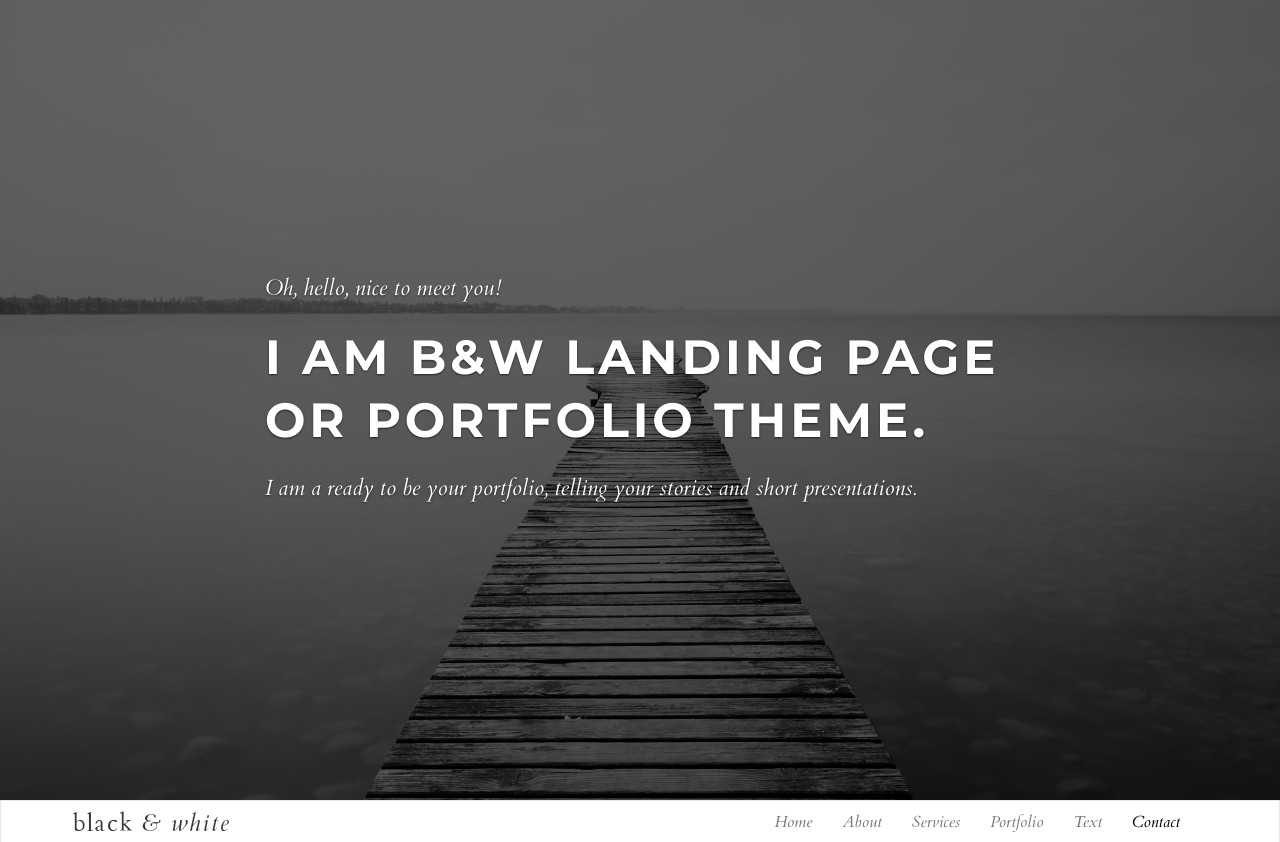
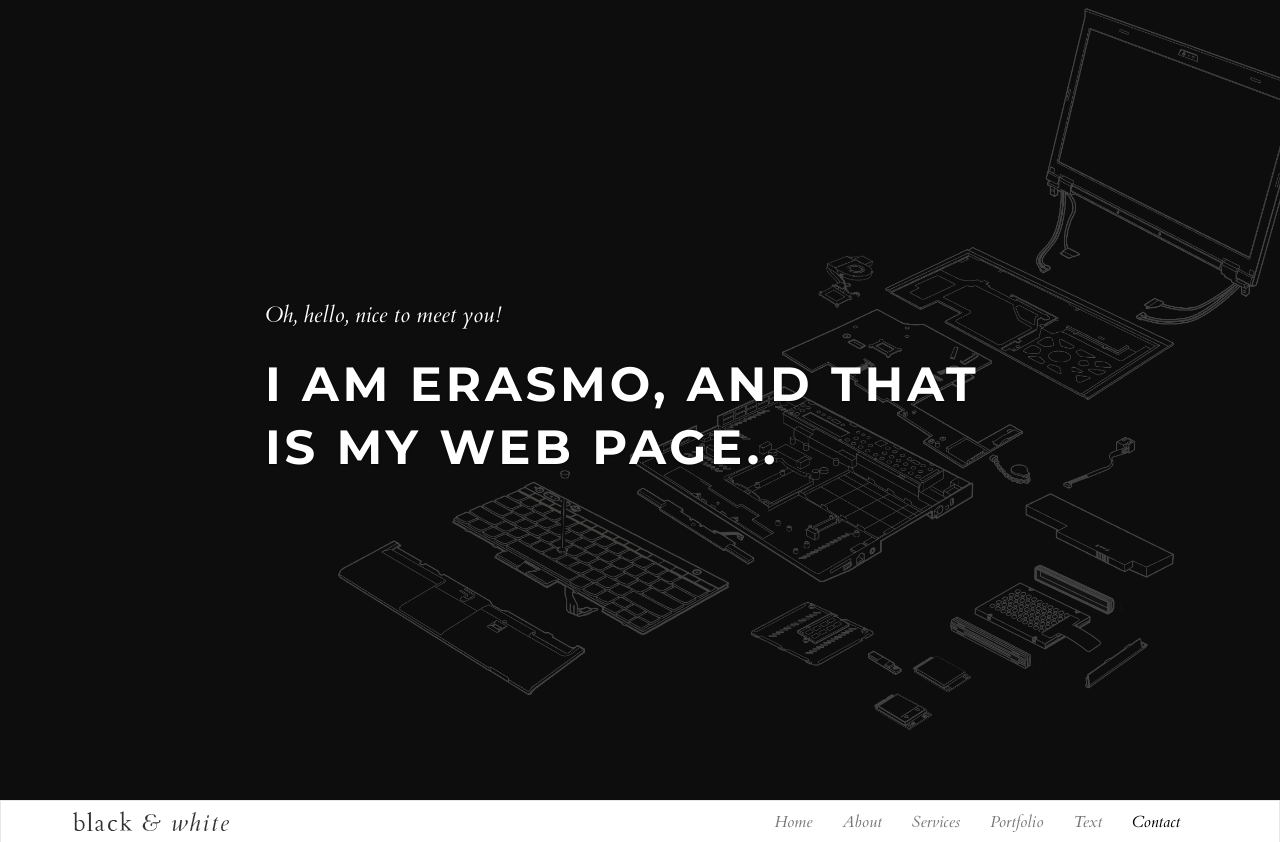
Before and after one commit to erasmo07/personal-page, a Django app: page / in a window 1280 px wide. Shown: the top 842 px of the page. Run offline with Django 3.2, Linux system fonts and the light colour scheme; some libraries are stand-ins or nearby versions.

Commit message:
Added: Image in the intro of page.

```diff
--- a/templates/index.html
+++ b/templates/index.html
@@ -1,4 +1,5 @@
 {% extends 'layout/layout.html' %}
+{% load static %}
 
 {% block title %}
     <title>Erasmo Yunior Montes Lora/ Portfolio</title>
--- a/templates/layout/intro.html
+++ b/templates/layout/intro.html
@@ -1,12 +1,13 @@
-<section id="intro" style="background-image: url('img/ein-steig.jpg');" class="intro">
-      <div class="overlay"></div>
+{% load static %}
+<section id="intro" style="background-image: url('{% static 'img/Lenovo-Thinkpad-Images-HQ.png' %}');" class="intro">
+<div class="overlay"></div>
       <div class="content">
         <div class="container clearfix">
           <div class="row">
             <div class="col-md-8 col-md-offset-2 col-sm-12">
               <p class="italic">Oh, hello, nice to meet you!</p>
-              <h1>I am B&W Landing page or portfolio Theme.</h1>
-              <p class="italic">I am a ready to be your portfolio, telling your stories and short presentations.</p>
+              <h1>I am Erasmo, And that is my web page..</h1>
+	      <!---<p class="italic">I am Erasmo Montes, And this is my personal web page.</p> -->
             </div>
           </div>
         </div>
```
Also changed, not shown: web/static/img/Lenovo-Thinkpad-Images-HQ.png (added).
